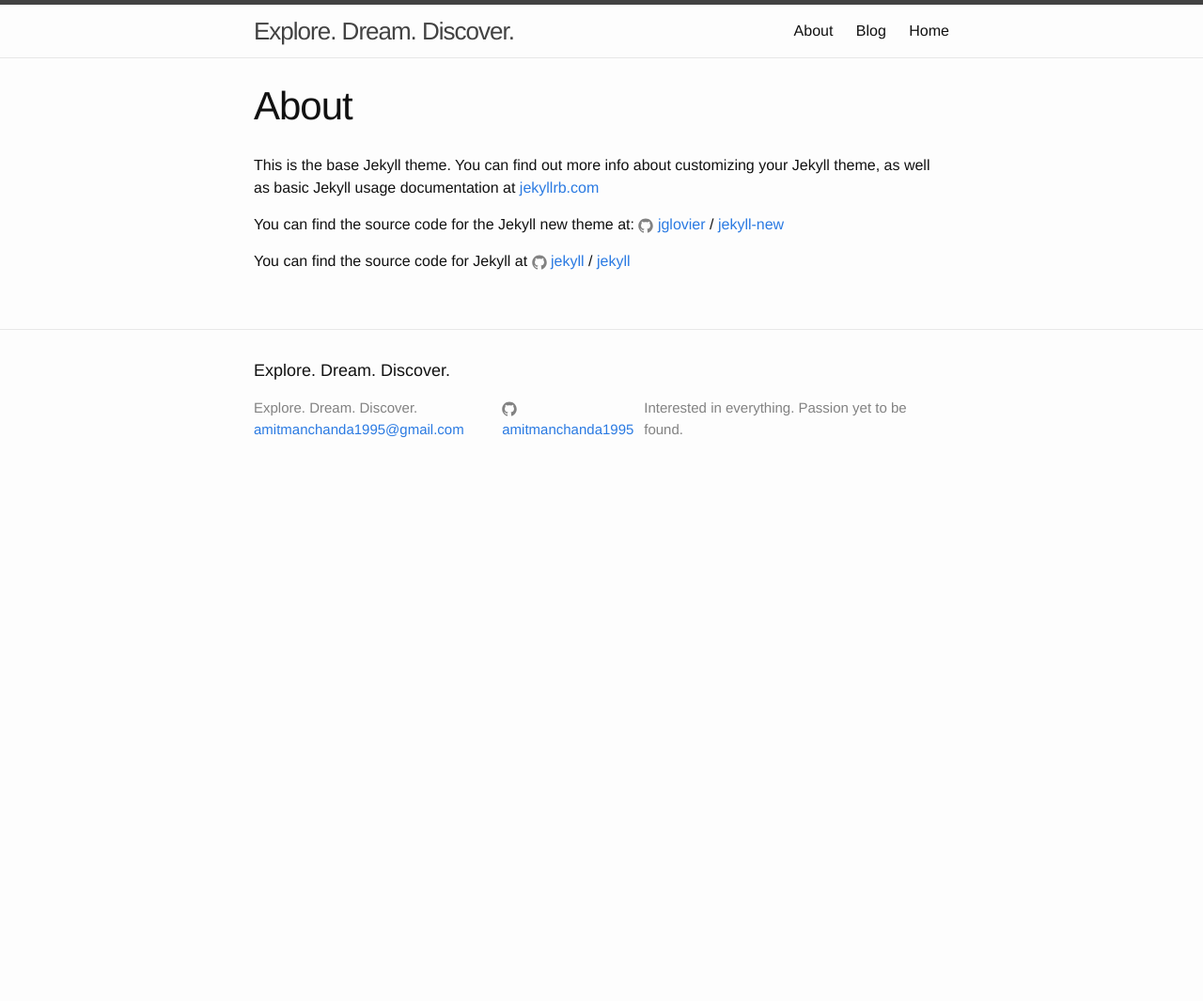
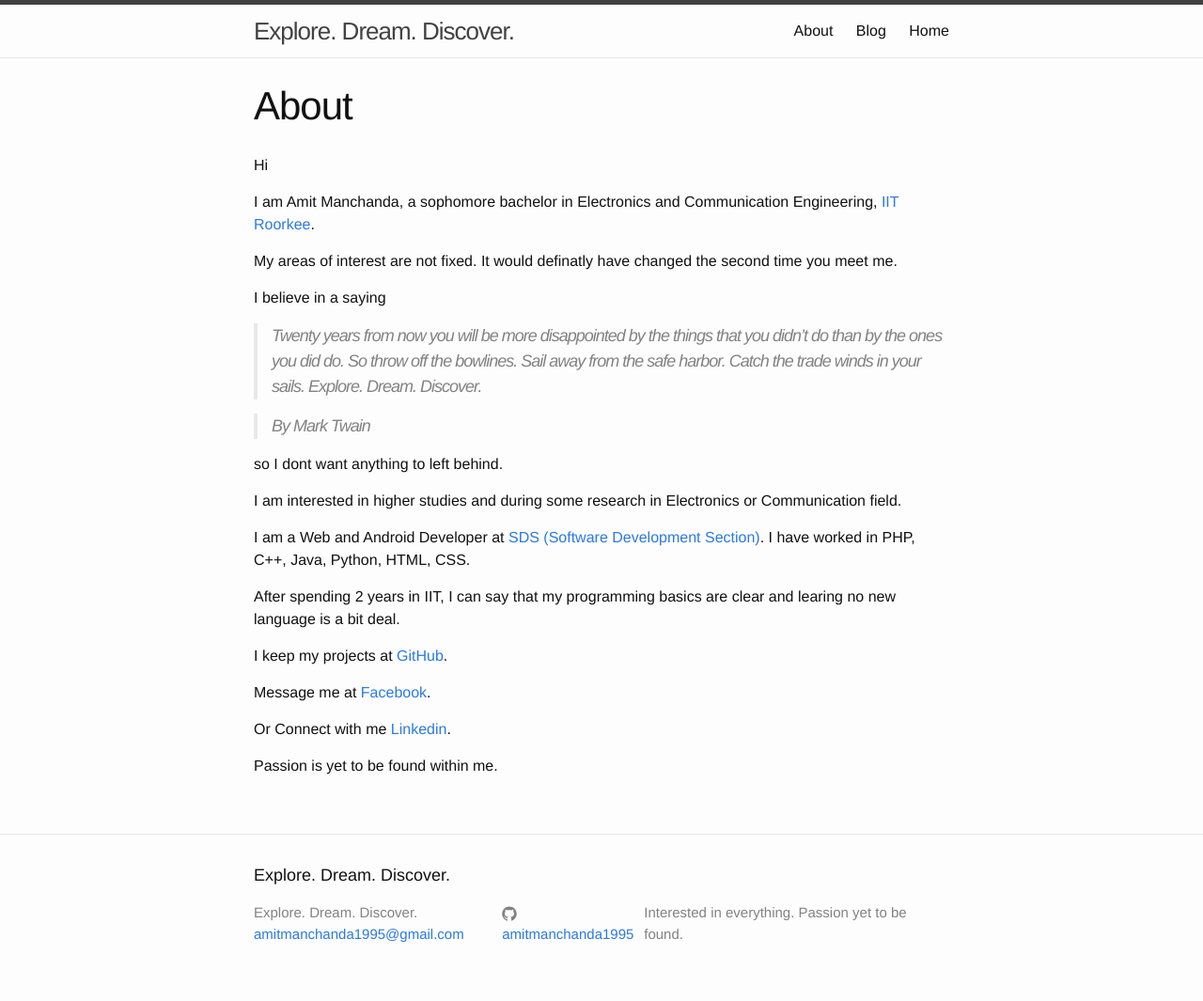
Before and after one commit to a2tm7a/amitmanchanda1995.github.io, a Jekyll site: the page built from about.md, in a window 1280 px wide. Shown: the whole page at 94% size. Built offline with Jekyll 4.4.1, drawn with Linux system fonts in a browser that asks for light colours; before the commit the page ends 900 px from its top, so only the background shows below that.

Commit message:
Added about me page, Removed the welcome to jekyll blog and changed the name of hello world

```diff
--- a/_posts/2016-03-23-helloworld.markdown
+++ b/_posts/2016-03-23-helloworld.markdown
@@ -1,6 +1,6 @@
 ---
 layout: post
-title:	HelloWorld, try
+title:	cout<<"HelloWorld";
 ---
 I always wanted to write a blog. Just kidding never thought of it. But due to the constant nagging of some seniors, I am writing it. Thank you guys for atleast getting it started.
 
--- a/about.md
+++ b/about.md
@@ -4,12 +4,30 @@ title: About
 permalink: /about/
 ---
 
-This is the base Jekyll theme. You can find out more info about customizing your Jekyll theme, as well as basic Jekyll usage documentation at [jekyllrb.com](http://jekyllrb.com/)
+Hi
 
-You can find the source code for the Jekyll new theme at:
-{% include icon-github.html username="jglovier" %} /
-[jekyll-new](https://github.com/jglovier/jekyll-new)
+I am Amit Manchanda, a sophomore bachelor in Electronics and Communication Engineering, [IIT Roorkee](http://www.iitr.ac.in/).
 
-You can find the source code for Jekyll at
-{% include icon-github.html username="jekyll" %} /
-[jekyll](https://github.com/jekyll/jekyll)
+My areas of interest are not fixed. It would definatly have changed the second time you meet me.
+
+I believe in a saying
+
+>Twenty years from now you will be more disappointed by the things that you didn't do than by the ones you did do. So throw off the bowlines. Sail away from the safe harbor. Catch the trade winds in your sails. Explore. Dream. Discover.
+
+>By Mark Twain
+
+so I dont want anything to left behind.
+
+I am interested in higher studies and during some research in Electronics or Communication field.
+
+I am a Web and Android Developer at [SDS (Software Development Section)](https://sdslabs.co/). I have worked in PHP, C++, Java, Python, HTML, CSS.
+
+After spending 2 years in IIT, I can say that my programming basics are clear and learing no new language is a bit deal.
+
+I keep my projects at [GitHub](https://github.com/amitmanchanda1995/).
+
+Message me at [Facebook](https://www.facebook.com/amit.manchanda.27).
+
+Or Connect with me [Linkedin](https://in.linkedin.com/in/amit-manchanda-154694a8).
+
+Passion is yet to be found within me.
```
Also changed, not shown: _posts/2016-03-24-welcome-to-jekyll.markdown (deleted, +0 -25 lines).
